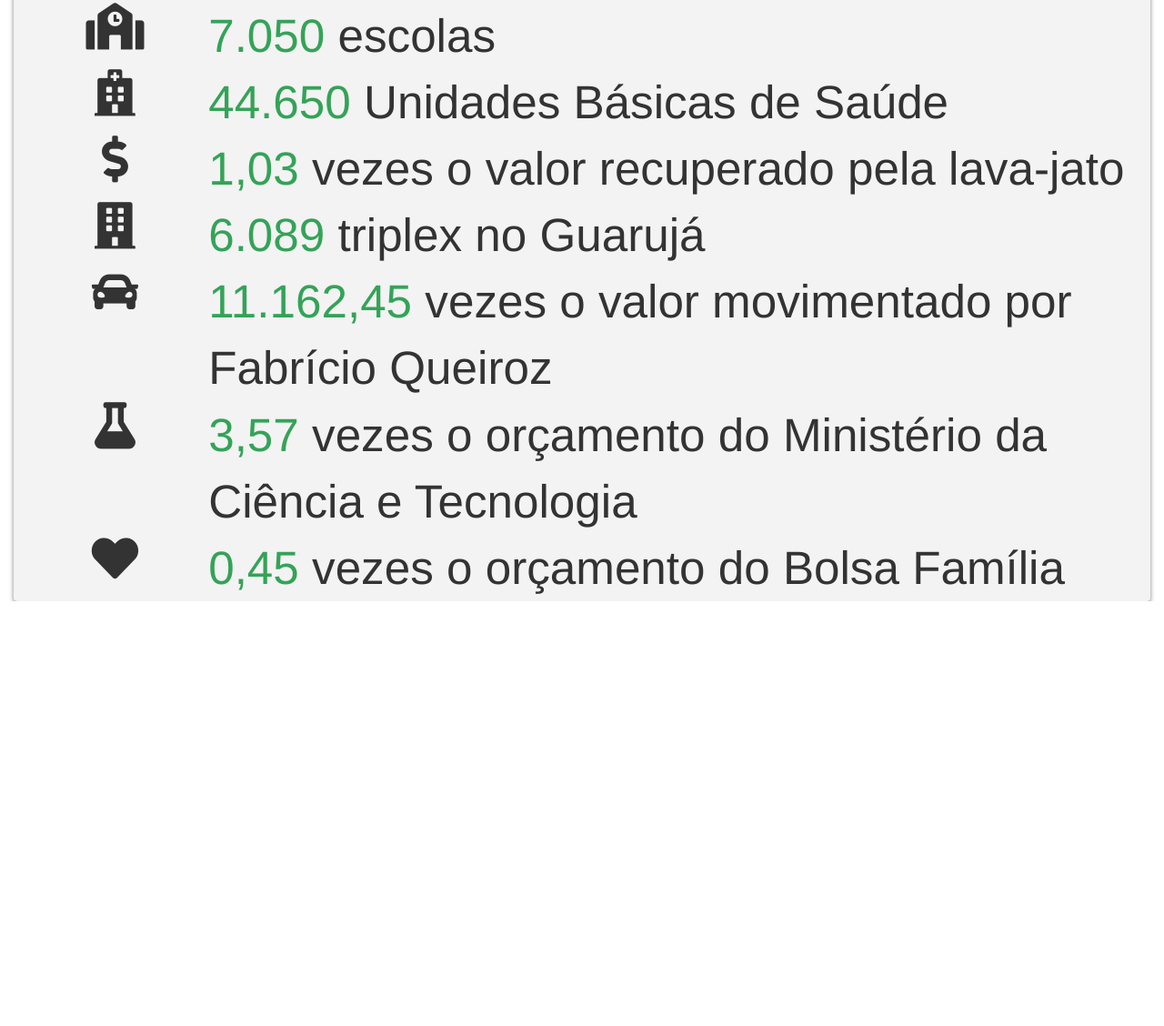
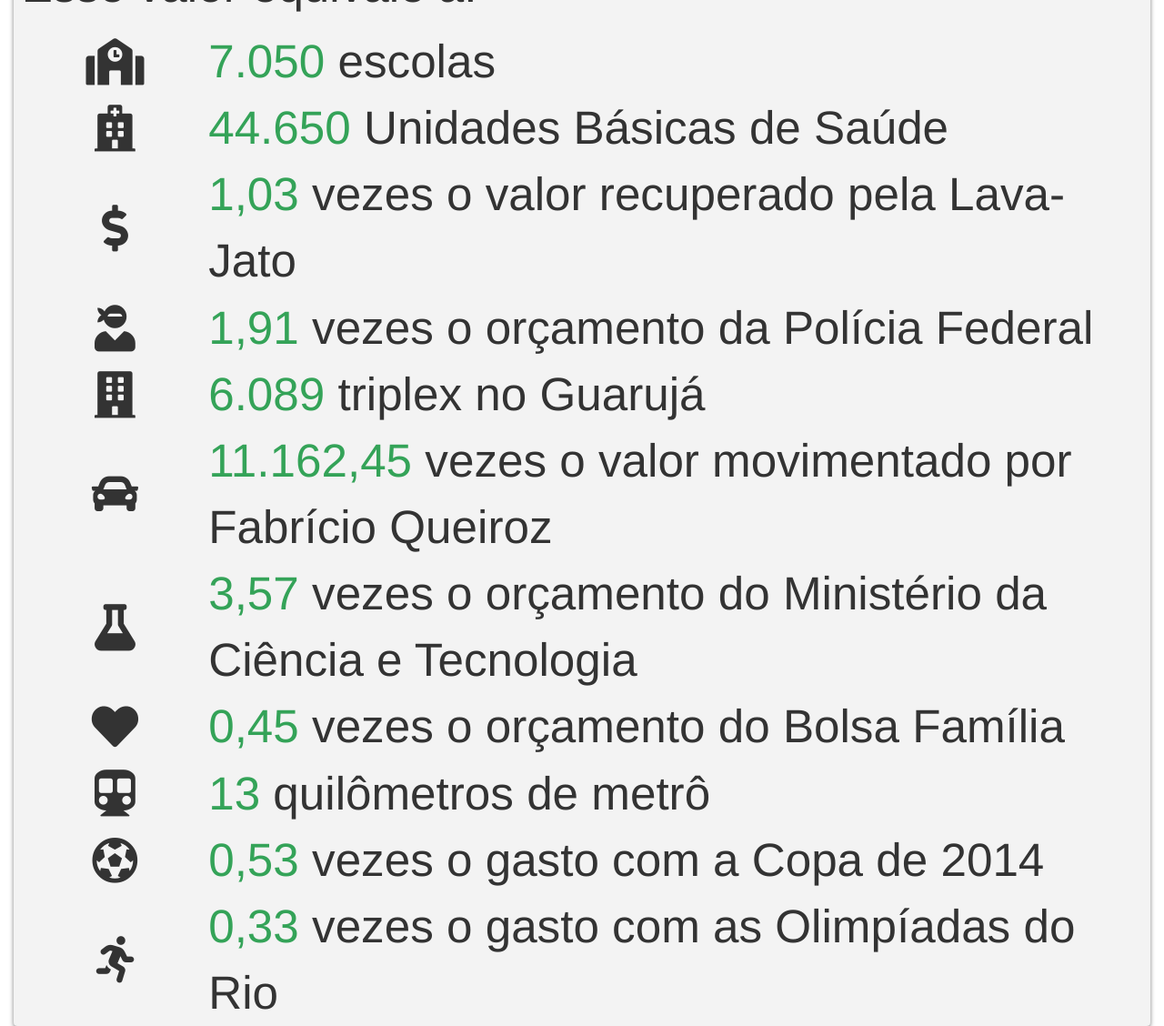
Before and after one commit to danielbm/danielbm.github.io, a plain HTML site: page index.html in a window 1280 px wide. Shown: the part 403-1531 px from the top of the page at 91% size. Before the commit the page ends 1064 px from the top, so only its background shows below. Drawn offline with nearby package versions, Linux system fonts and the light colour scheme.

Commit message:
Improving

```diff
--- a/index.html
+++ b/index.html
@@ -8,6 +8,10 @@
         <meta name="viewport" content="width=device-width, initial-scale=1" />
         <script>
             var dps = 308000000000/(365*24*60*60)
+
+            var dps_break = [0.20,0.46,0.19,0.15]
+            var beneficiarios = [19760000,9420000,680000,300000]
+
 
             function formatMoney(n, c, d, t) {
                 var c = isNaN(c = Math.abs(c)) ? 2 : c,
@@ -24,14 +28,22 @@
                 first_day = new Date('2019-01-01T00:00:01')/1000;
                 cur_deficit = (today-first_day)*dps
 
-                document.getElementById('dfct').innerHTML = "R$ "+formatMoney(cur_deficit);;
+                document.getElementById('dfct').innerHTML = "R$ "+formatMoney(cur_deficit);
+                /*document.getElementById('urbano').innerHTML = "R$ "+formatMoney(cur_deficit*dps_break[0]/beneficiarios[0]);
+                document.getElementById('rural').innerHTML = "R$ "+formatMoney(cur_deficit*dps_break[1]/beneficiarios[0]);
+                document.getElementById('servidores').innerHTML = "R$ "+formatMoney(cur_deficit*dps_break[2]/beneficiarios[0]);
+                document.getElementById('militar').innerHTML = "R$ "+formatMoney(cur_deficit*dps_break[3]/beneficiarios[0]);*/
                 document.getElementById('escolas').innerHTML = formatMoney((cur_deficit/1900000).toFixed(2),0);
                 document.getElementById('hospitais').innerHTML = formatMoney((cur_deficit/300000).toFixed(2),0);
                 document.getElementById('lavajato').innerHTML = formatMoney((cur_deficit/13000000000).toFixed(2));
+                document.getElementById('policia').innerHTML = formatMoney((cur_deficit/7000000000).toFixed(2));
                 document.getElementById('triplex').innerHTML = formatMoney((cur_deficit/2200000).toFixed(2),0);
                 document.getElementById('queiroz').innerHTML = formatMoney((cur_deficit/1200000).toFixed(2));
                 document.getElementById('ciencia').innerHTML = formatMoney((cur_deficit/3750000000).toFixed(2));
                 document.getElementById('bolsafamilia').innerHTML = formatMoney((cur_deficit/30000000000).toFixed(2));
+                document.getElementById('metro').innerHTML = formatMoney((cur_deficit/1000000000).toFixed(2),0);
+                document.getElementById('copa').innerHTML = formatMoney((cur_deficit/25500000000).toFixed(2));
+                document.getElementById('olimpiadas').innerHTML = formatMoney((cur_deficit/40000000000).toFixed(2));
 
                 var t = setTimeout(startTime, 1000);
             }
@@ -46,14 +58,25 @@
                 box-shadow: 0 2px 5px rgba(0,0,0,0.5);
                 color: #fff;
                 font-family: "Helvetica Neue",Helvetica,Arial,sans-serif;
+                margin-bottom: 10px;
+                margin-top: 10px;
             }
             .counter-inside {
                 margin: 0 1px;
                 padding: 0% .7%;
                 text-align: center;
                 font-weight: bold;
-                font-size: 6vw;
+                font-size: 7vw;
             }
+
+            .counter-small {
+                margin: 0 1px;
+                padding: 0% .7%;
+                text-align: left;
+                font-weight: bold;
+                font-size: 3vw;
+            }
+
             .title {
                 font-size: 6vw;
                 font-family: "Impact";
@@ -61,10 +84,11 @@
                 background-color: #34A358;
                 border-radius: 4px;
                 box-shadow: 0 2px 5px rgba(0,0,0,0.5);
+                margin-top: 10px;
+                margin-bottom: 0px;
             }
             .info {
                 background-color: rgb(243, 243, 243);
-                margin-top: 10px;
                 border-radius: 4px;
                 box-shadow: 0 2px 5px rgba(0,0,0,0.5);
                 padding: 0% .7%;
@@ -80,6 +104,7 @@
 
             .equip-item {
                 display: flex;
+                align-items: center;
             }
             .equip-item i {
                 flex: 1;
@@ -101,7 +126,7 @@
                     <p class="title"> DEFICITÔMETRO </p>
                     <div class="counter">
                         <p>
-                            Déficit da Previdência em 2019 até o momento: <br />
+                            Déficit da Previdência em 2019 até agora: <br />
                         </p>
                         <p id="dfct" class="counter-inside"></p>
                     </div>
@@ -130,7 +155,13 @@
                                 <div class="equip-item">
                                     <i class="fas fa-dollar-sign"></i>
                                     <div class="equip-text">
-                                            <span id="lavajato"></span> vezes o valor recuperado pela lava-jato
+                                            <span id="lavajato"></span> vezes o valor recuperado pela Lava-Jato
+                                    </div>
+                                </div>
+                                <div class="equip-item">
+                                    <i class="fas fa-user-ninja"></i>
+                                    <div class="equip-text">
+                                        <span id="policia"></span> vezes o orçamento da Polícia Federal
                                     </div>
                                 </div>
                                 <div class="equip-item">
@@ -157,11 +188,42 @@
                                         <span id="bolsafamilia"></span> vezes o orçamento do Bolsa Família
                                     </div>
                                 </div>
+                                <div class="equip-item">
+                                    <i class="fas fa-subway"></i>
+                                    <div class="equip-text">
+                                        <span id="metro"></span> quilômetros de metrô
+                                    </div>
+                                </div>
+                                <div class="equip-item">
+                                    <i class="fas fa-futbol"></i>
+                                    <div class="equip-text">
+                                        <span id="copa"></span> vezes o gasto com a Copa de 2014
+                                    </div>
+                                </div>
+                                <div class="equip-item">
+                                    <i class="fas fa-running"></i>
+                                    <div class="equip-text">
+                                        <span id="olimpiadas"></span> vezes o gasto com as Olimpíadas do Rio
+                                    </div>
+                                </div>
                             </div>
                         </div>
                     </div>
                 </div>
             </div>
+            <!-- div class="row" >
+                <div class="col-md-12">
+                    <div class="counter">
+                        <div class="counter-small">
+                            Déficit por setor: <br />
+                            Trabalhadores urbanos: <span id="urbano"></span> por beneficiado <br />
+                            Trabalhadores rurais<span id="rural"></span> por beneficiado <br />
+                            Servidores públicos: <span id="servidores"></span> por beneficiado <br />
+                            Militares: <span id="militar"></span> por beneficiado
+                        </div>
+                    </div>
+                </div>
+            </div -->
         </div>
     </body>
 </html>
```
